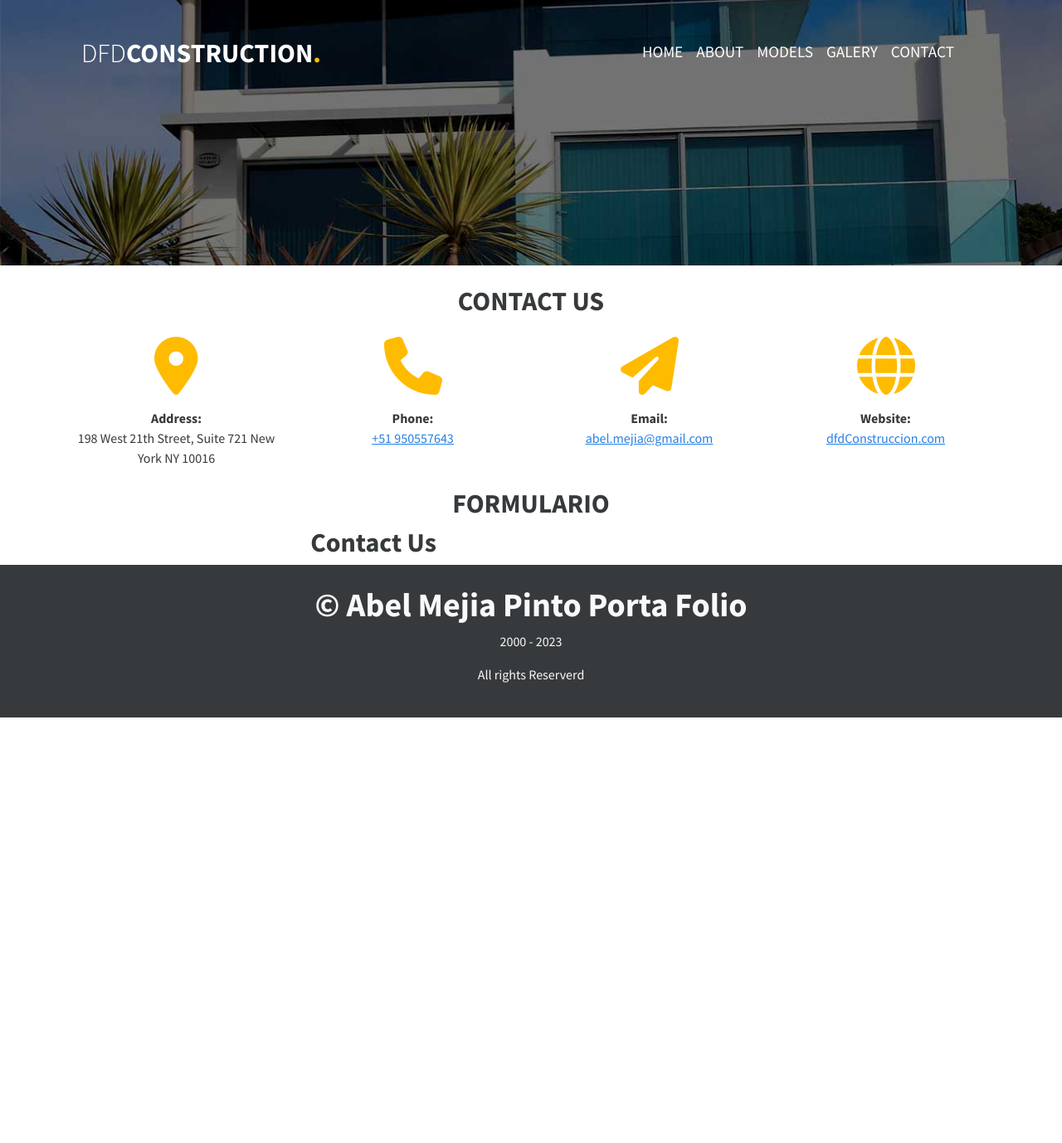
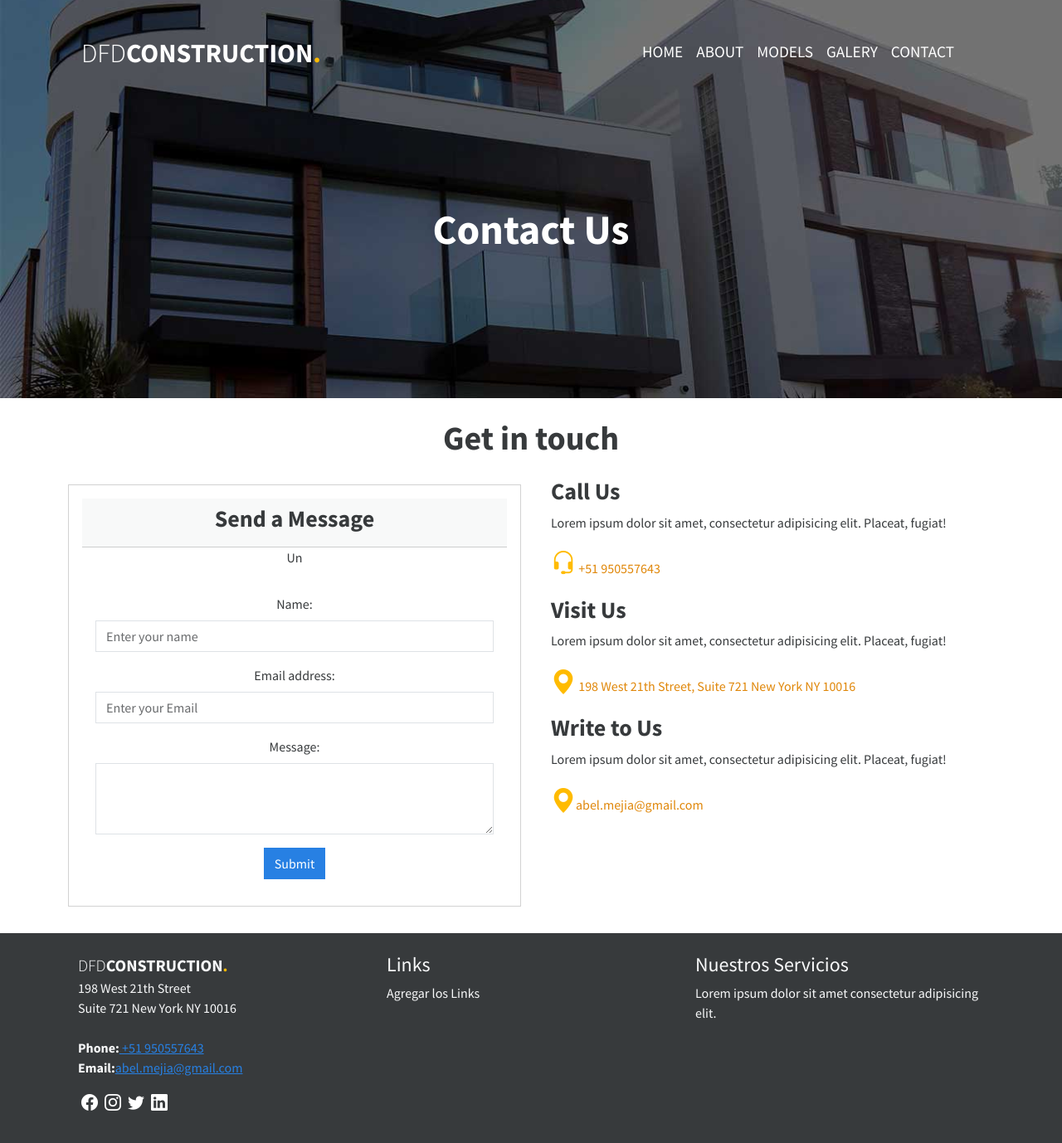
Before and after one commit to GITABELMejia/dfdcons, a Next.js app: page /contact in a window 1280 px wide. Shown: the top 1378 px of the page at 83% size. Before the commit the page ends 865 px from the top, so only its background shows below. Built offline with nearby package versions, Linux system fonts and the light colour scheme; a small style sheet from the web is missing.

Commit message:
Add files via upload

```diff
--- a/components/Layout.js
+++ b/components/Layout.js
@@ -2,6 +2,7 @@ import Navbar from './Navbar'
 import { useEffect } from 'react';
 import { useRouter } from 'next/router';
 import Nprogress from 'nprogress';
+import Link from "next/link"
 
 const Layout = ({ children, footer = true }) => {
 
@@ -33,9 +34,53 @@ const Layout = ({ children, footer = true }) => {
                 footer && (
                     <footer className="bg-dark text-light text-center">
                         <div className="container p-4">
-                            <h1>&copy; Abel Mejia Pinto Porta Folio </h1>
+                            <div className="row text-start">
+                                <div className="col-lg-4 col-md-6">
+                                    <div className="footer-info">
+                                        <Link className="nombre-sitio navbar-brand text-uppercase fs-5" href="/">
+                                            DFD<span>Construction</span><span className="punto">.</span>
+                                        </Link>
+                                        <p>
+                                            198 West 21th Street
+                                            <br />
+                                            Suite 721 New York NY 10016
+                                            <br />
+                                            <br />
+                                            <strong>
+                                                Phone:
+                                            </strong>
+                                            <a href="tel:+51950557643"> +51 950557643</a>
+                                            <br />
+                                            <strong>
+                                                Email:
+                                            </strong>
+                                            <a href="mailto:abel.mejia.pinto@gmail.com">abel.mejia@gmail.com</a>
+                                        </p>
+                                        <div className="solcial-links">
+                                            <p>
+                                                <a href=""><i className="social_icon bi bi-facebook mx-1"></i></a>
+                                                <a href=""><i className="social_icon bi bi-instagram mx-1" ></i></a>
+                                                <a href=""><i className="social_icon bi bi-twitter mx-1"></i></a>
+                                                <a href=""><i className="social_icon bi bi-linkedin mx-1"></i></a>
+                                            </p>
+                                        </div>
+                                    </div>
+
+                                </div>
+                                <div className="col-lg-4 col-md-3">
+                                    <h4>Links </h4>
+                                    Agregar los Links
+
+                                </div>
+                                <div className="col-lg-4 col-md-3">
+                                    <h4>Nuestros Servicios</h4>
+                                    Lorem ipsum dolor sit amet consectetur adipisicing elit.
+                                </div>
+
+                            </div>
+                            {/* <h1>&copy; Abel Mejia Pinto Porta Folio </h1>
                             <p>2000 - {new Date().getFullYear()}</p>
-                            <p>All rights Reserverd</p>
+                            <p>All rights Reserverd</p> */}
                         </div>
                     </footer>
                 )
--- a/components/Navbar.js
+++ b/components/Navbar.js
@@ -1,4 +1,3 @@
-
 import Link from "next/link"
 const Navbar = () => (
 
--- a/global.css
+++ b/global.css
@@ -69,6 +69,12 @@ h3 {
 }
 .navbar-brand span{
     font-weight: 900;
+}
+
+@media(max-width:768px){
+    .navbar-brand{
+        font-size: 1rem;
+    }
 }
 .navbar-expand-lg .navbar-nav .nav-link {
     text-transform: uppercase;
@@ -188,6 +194,65 @@ h3 {
 
 
 /* CONTACTO */
+
+.contact{
+    background-image: url(/slide2.jpg);
+    height: 10rem;
+    background-size: cover;
+   background-position: center center;
+}
+@media(min-width:768px){
+    .contact{
+        height: 30rem;
+    }
+}
+
+.contact h2{
+    text-align: center;
+    color: white;
+    font-size: 50px;
+    position: absolute;
+    left: 50%;
+    top: 20%;
+    transform: translateX(-50%) translateY(-50%) ;
+}
+@media(max-width:765px){
+    .contact h2{
+        text-align: center;
+        color: white;
+        font-size: 34px;
+        position: absolute;
+        left: 50%;
+        top: 20%;
+        transform: translateX(-50%) translateY(-240) ;
+    }
+}
+
 .contact-ico{
     font-weight: 900;
 }
+
+
+
+/* iconos de footer */
+.social_icon{
+    color: #ffffff;
+    font-size: 20px;
+}
+.social_icon:hover{
+    color: #ffbb00;
+}
+
+.contact_icon{
+    color: #ffbb00;
+    font-size: 30px;
+}
+
+.descip{
+    text-decoration: none;
+    color: #e08709 ;
+    font-size: 15;
+}
+.descip:hover{
+    color: crimson;
+}
--- a/package.json
+++ b/package.json
@@ -16,9 +16,12 @@
   "license": "ISC",
   "dependencies": {
     "@fortawesome/fontawesome-svg-core": "^6.3.0",
+    "@fortawesome/free-regular-svg-icons": "^6.3.0",
     "@fortawesome/free-solid-svg-icons": "^6.3.0",
     "@fortawesome/react-fontawesome": "^0.2.0",
+    "animate.css": "^4.1.1",
     "bootstrap": "^5.2.3",
+    "bootstrap-icons": "^1.10.3",
     "bootswatch": "^5.2.3",
     "next": "^13.1.1",
     "nprogress": "^0.2.0",
--- a/pages/_app.js
+++ b/pages/_app.js
@@ -2,6 +2,7 @@ import 'bootswatch/dist/cosmo/bootstrap.min.css'
 import '../global.css'
 import Head from 'next/head'
 import "@fortawesome/fontawesome-svg-core/styles.css";
+import 'bootstrap-icons/font/bootstrap-icons.css'
 
 import { config } from "@fortawesome/fontawesome-svg-core";
 config.autoAddCss = false;
--- a/pages/about.js
+++ b/pages/about.js
@@ -1,4 +1,5 @@
 import Layout from "../components/Layout";
+import 'animate.css'
 import { skills, experiences, projects } from "../profile";
 import Link from "next/link"
 const About = () => (
@@ -18,11 +19,11 @@ const About = () => (
                 </div>
                 <div className="row text-center">
                     <h2 className="mb-4">SOCIOS FUNDADORES</h2>
-                    <div className="col-md-6 mb-5">
+                    <div className="col-md-6 mb-5 animate__animated animate__backInLeft">
                         <img src="/socio_fundador2.jpg" alt="" className="rounded-circle img-fluid" />
                         <h4>Primer Fundador</h4>
                     </div>
-                    <div className="col-md-6 mb-5">
+                    <div className="col-md-6 mb-5 animate__animated animate__backInRight">
                         <img src="/socio_fundador1.jpg" alt="" className="rounded-circle img-fluid" />
                         <h4>Segundo fundador</h4>
                     </div>
--- a/pages/contact.js
+++ b/pages/contact.js
@@ -7,20 +7,75 @@ import {
     faPhone,
     faPaperPlane,
     faGlobe,
+    fabrans
 
 } from "@fortawesome/free-solid-svg-icons";
 
 const Contact = () => (
 
     <Layout>
-        <header className=" about">
+        <header className="contact">
+                <h2>Contact Us</h2>
         </header>
         {/* CONTACTO */}
-        <section>
-            <div className="container pt-4">
+        <section >
+            <div className="container py-4">
                 <div className="row text-center">
-                    <h2>CONTACT US</h2>
-                    <div className="col-md-3  pt-3">
+                    <h2 className="fs-1 mb-4">Get in touch</h2>
+                    <div className="col-md-6 ">
+                        <div className="card p-3 my-2">
+                            <div className="card-header">
+                                <h3 className="">Send a Message</h3>
+                            </div>
+                            <p>Un</p>
+                            <div className="card-body">
+                                <form action="">
+                                    <div className="mb-3">
+                                        <label className="form-label">Name:</label>
+                                        <input type="text" className="form-control" id="name" placeholder="Enter your name" name="name" />
+                                    </div>
+                                    <div className="mb-3">
+                                        <label className="form-label">Email address:</label>
+                                        <input type="email" className="form-control" id="email" placeholder="Enter your Email" name="email" />
+                                    </div>
+                                    <div className="mb-3">
+                                        <label className="form-label">Message:</label>
+                                        <textarea className="form-control" id="message" rows="3"></textarea>
+                                    </div>
+                                    <button type="submit" className="btn btn-primary">Submit</button>
+                                </form>
+                            </div>
+                        </div>
+
+                    </div>
+                    <div className="col-md-6 text-start px-4">
+                        <div className="call_us">
+                            <h3>Call Us</h3>
+                            <p>Lorem ipsum dolor sit amet, consectetur adipisicing elit. Placeat, fugiat!</p>
+                            <p>
+                                <i className="contact_icon bi bi-headset"></i>  <a href="tel:+51950557643" className="descip" > +51 950557643</a>
+                            </p>
+                        </div>
+                        <div className="visit_us">
+                            <h3>Visit Us</h3>
+                            <p>Lorem ipsum dolor sit amet, consectetur adipisicing elit. Placeat, fugiat!</p>
+                            <p>
+                                <i className="contact_icon bi bi-geo-alt-fill"></i> <span className="descip"> 198 West 21th Street, Suite 721 New York NY 10016</span>
+                            </p>
+
+                        </div>
+                        <div className="visit_us">
+                            <h3>Write to Us</h3>
+                            <p>Lorem ipsum dolor sit amet, consectetur adipisicing elit. Placeat, fugiat!</p>
+                            <p>
+                                <i className="contact_icon bi bi-geo-alt-fill"></i><a href="mailto:abel.mejia.pinto@gmail.com" className="descip" >
+                                    abel.mejia@gmail.com
+                                </a>
+                            </p>
+
+                        </div>
+                    </div>
+                    {/* <div className="col-md-3  pt-3">
                         <FontAwesomeIcon
                             icon={faLocationDot}
                             style={{ fontSize: 70, color: "ffbb00" }}
@@ -63,28 +118,12 @@ const Contact = () => (
                             <span className="contact-ico">Website: </span><br />
                             <a href="/">dfdConstruccion.com</a>
                         </div>
-                    </div>
+                    </div> */}
                 </div>
             </div>
-        </section>
-        {/* FORMULARIO */}
-        <section>
-            <div className="container pt-4">
-                <div className="row text-center">
-                    <h2>FORMULARIO</h2>
-                    <div className="col-md-8">
-                        <h2>Contact Us</h2>
-                        <form action="">
+        </section >
 
-                        </form>
-                    </div>
-                    <div className="col-md-4">
-
-                    </div>
-                </div>
-            </div>
-        </section>
-    </Layout>
+    </Layout >
 
 )
 
```
Also changed, not shown: pages/index.js (+5 -4 lines), 1 other file (tests, documents, lock files or other folders).
